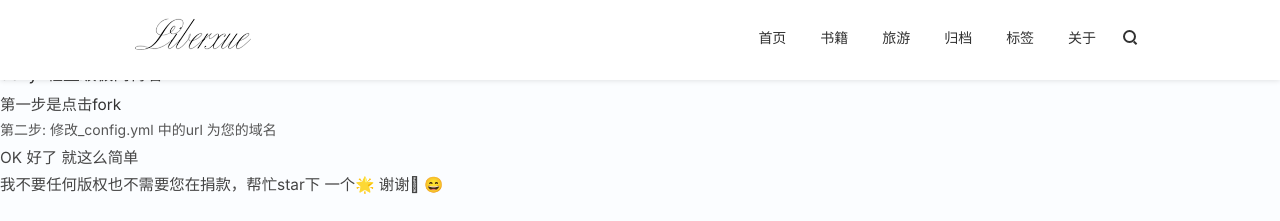
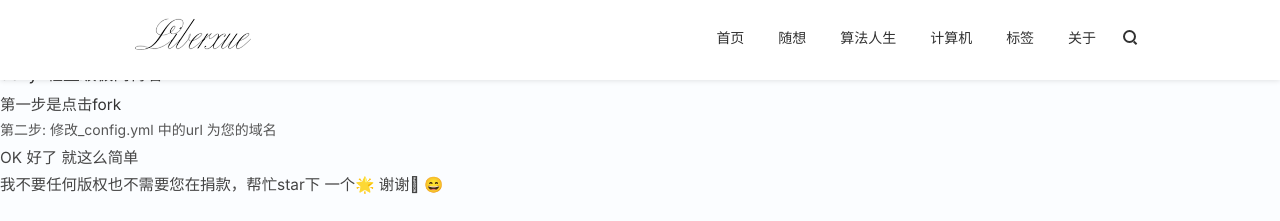
Before and after one commit to diqiu11/digongzi.github.io, a Jekyll site: the page built from ChinaREADME.md, in a window 1280 px wide. Shown: the top 221 px of the page. Built offline with Jekyll 4.4.1, drawn with Linux system fonts in a browser that asks for light colours; nearby versions of some CDN libraries; our own code applies the rules of GitHub Pages for plain Markdown files; comment, search, counter and statistics services are not loaded.

Commit message:
Update _config.yml

```diff
--- a/_config.yml
+++ b/_config.yml
@@ -1,8 +1,8 @@
 # ----------- CONFIGURABLE START -----------
-title:            "LiberXue|FullStack|独立开发者|jekyll blog|GitHub blog"
-description:      "Full Stack独立开发者|欢迎来到 LiberXue「角落」侃侃理想、谈谈人生、敲敲代码。"
-url:              https://liberxue.github.io # 域名
-signoff:          "LiberXue" # Your name
+title:            "嫡公子的blog"
+description:      "Full Stack独立开发者|欢迎来到 嫡公子「角落」侃侃理想、谈谈人生、敲敲代码。"
+url:              https://diqiu11.github.io/digongzi.github.io # 域名
+signoff:          "嫡秋" # Your name
 facebook_appid:   #liberxue
 google_analytics: UA-101222464-1
 share:            true
@@ -14,13 +14,13 @@ links:
   - name:         首页
     url:          /
     external:     false
-  - name:         书籍
+  - name:         随想
     url:          /book
     external:     false
-  - name:         旅游
+  - name:         算法人生
     url:          /road
     external:     false
-  - name:         归档
+  - name:         计算机
     url:          /archives
     external:     false
   - name:         标签
```
